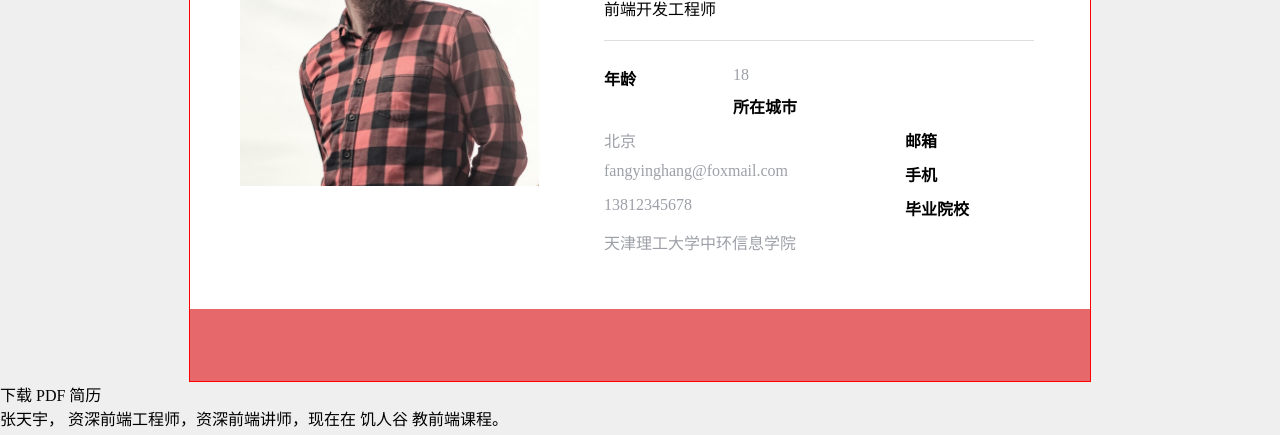
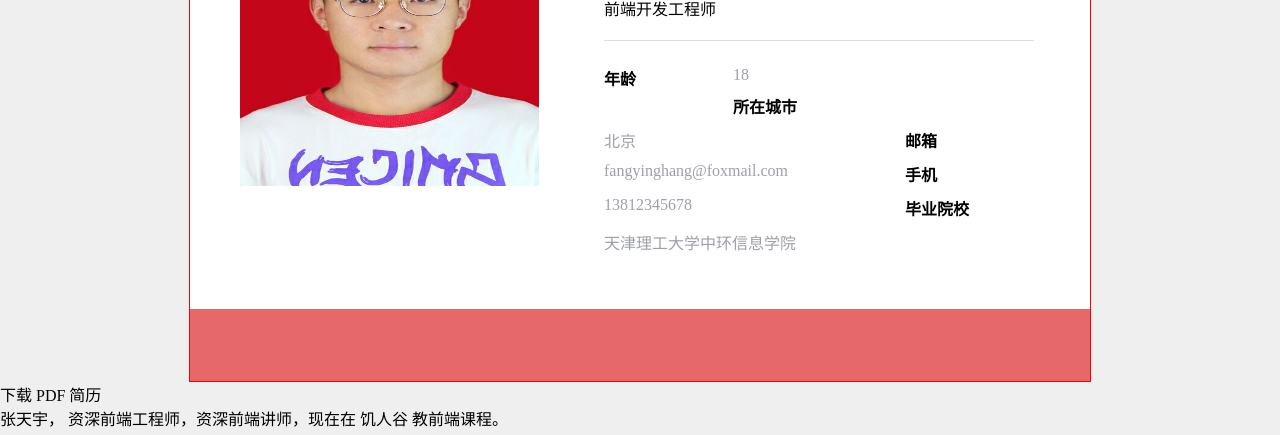
Before and after one commit to ztyhal/resume, a plain HTML site: page index.html in a window 1280 px wide. Shown: the part 665-1100 px from the top of the page. Drawn offline with Linux system fonts and the light colour scheme.

Commit message:
更改头像

```diff
--- a/index.html
+++ b/index.html
@@ -40,7 +40,7 @@
       <div class="userCard clearfix ">
         <div class="pictureAndText clearfix" >
           <div class="picture">
-            <img src="./img/1.jpg"width=299 height="300;" alt="头像">
+            <img src="./img/zty.jpg"width=299 height="300;" alt="头像">
           </div>
           <div class="text">
               <span class="welcome">Hello
```
